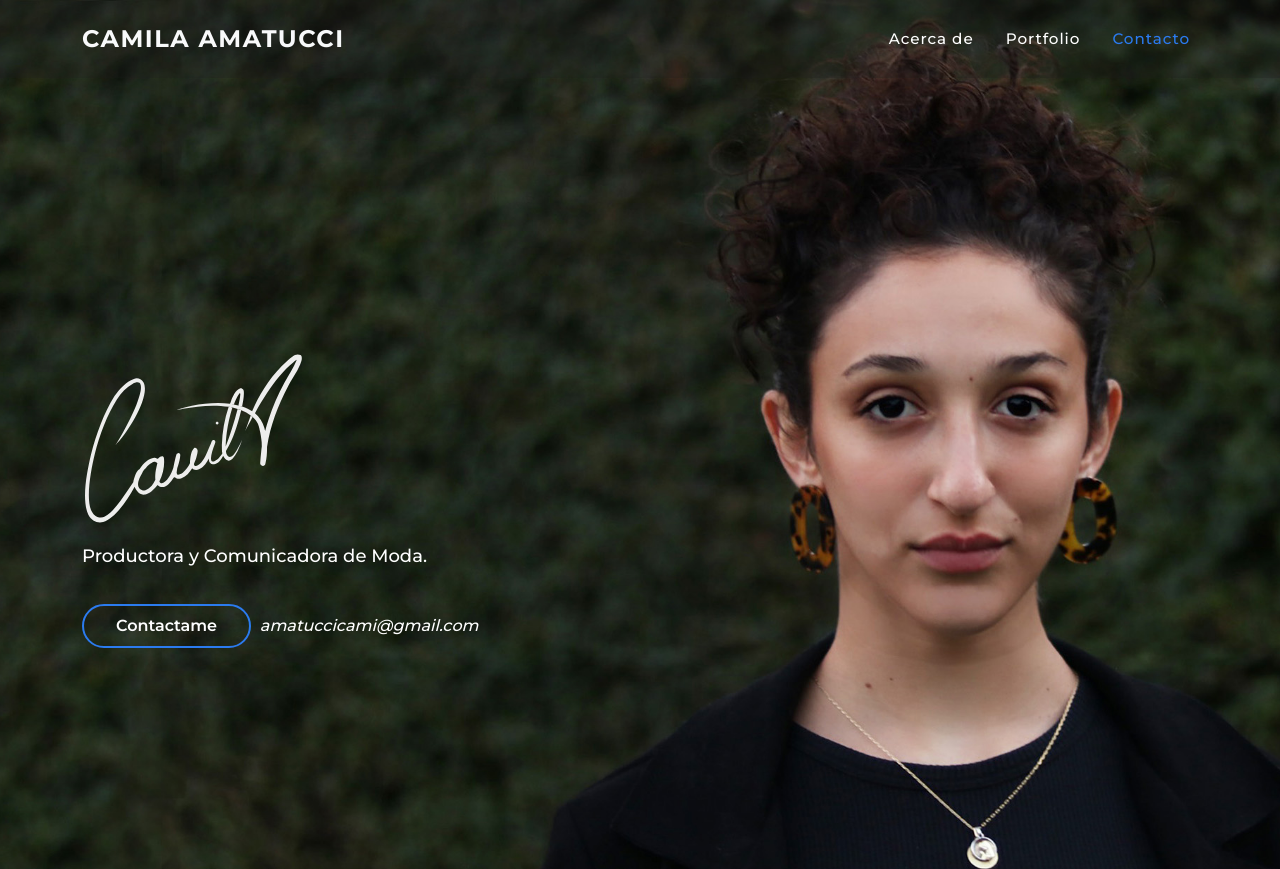
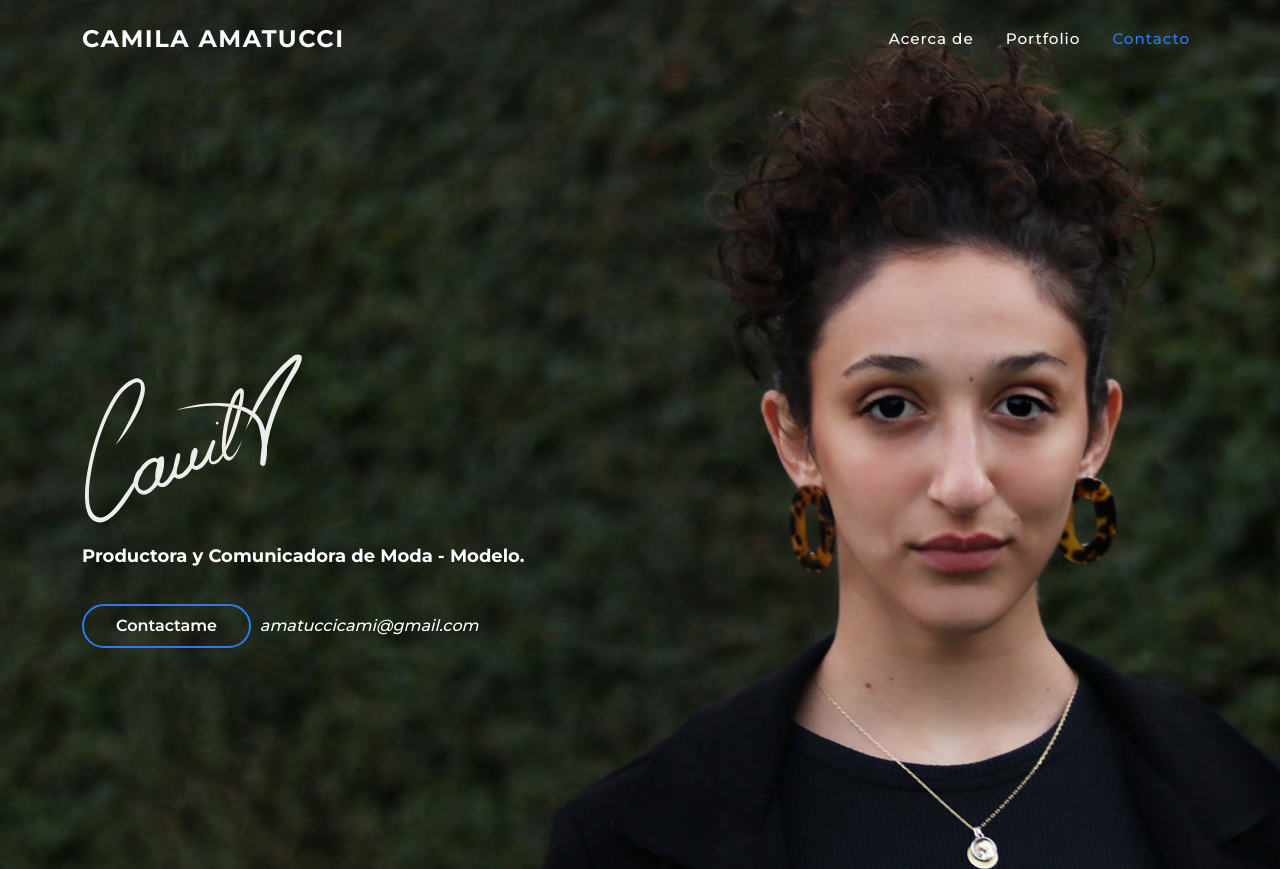
Before and after one commit to gonzalosarquis/camiamatucci, a plain HTML site: page index.html in a window 1280 px wide. Shown: the top 869 px of the page. Drawn offline with nearby package versions, Linux system fonts and the light colour scheme.

Commit message:
Add files via upload

```diff
--- a/index.html
+++ b/index.html
@@ -45,7 +45,7 @@
             <div class="container caja-inicio-celular">
                 <div class="masthead-heading"><img src="assets/img/logo-cami.svg" alt=""></div>
                 <div class="inicio" data-animation="bounceInDown" data-delay="100ms">
-                    <p>Productora y Comunicadora de Moda.</p>
+                    <p><b>Productora y Comunicadora de Moda - Modelo.</b></p>
                     <a class="btn btn-primary btn-xl" style="color: #fff;" href="#contact">Contactame</a>
                     <a class="mailinicio" href="mailto:amatuccicami@gmail.com">amatuccicami@gmail.com</a>
                 </div>
```
